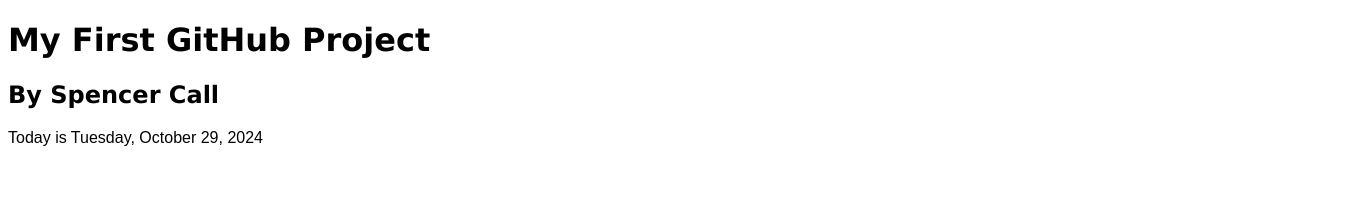
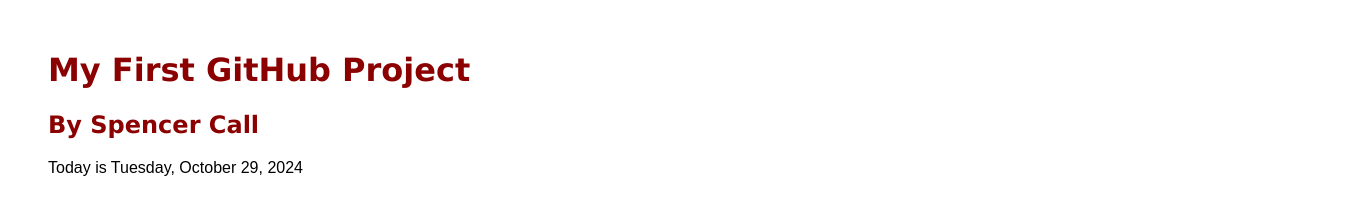
Before and after one commit to spencercall/My-first-repository, a plain HTML site: page index.html in a window 1280 px wide. Shown: the whole page, 1360 px wide, since content can reach past the window. Drawn offline with Linux system fonts and the light colour scheme.

Commit message:
Update style.css

```diff
--- a/style.css
+++ b/style.css
@@ -1,12 +1,14 @@
 html {
     height: 100%;
     width: 100%;
+    margin: 30px 40px;
 }
 
 h1, h2 {
     font-family: 'Lucida Sana', 'Lucida Sana Regular',
     'Lucida Grande', 'Lucida Sans Unicode', Geneva,
     Verdana, sans-serif;
+    color: darkred;
 }
 
 p {
```
